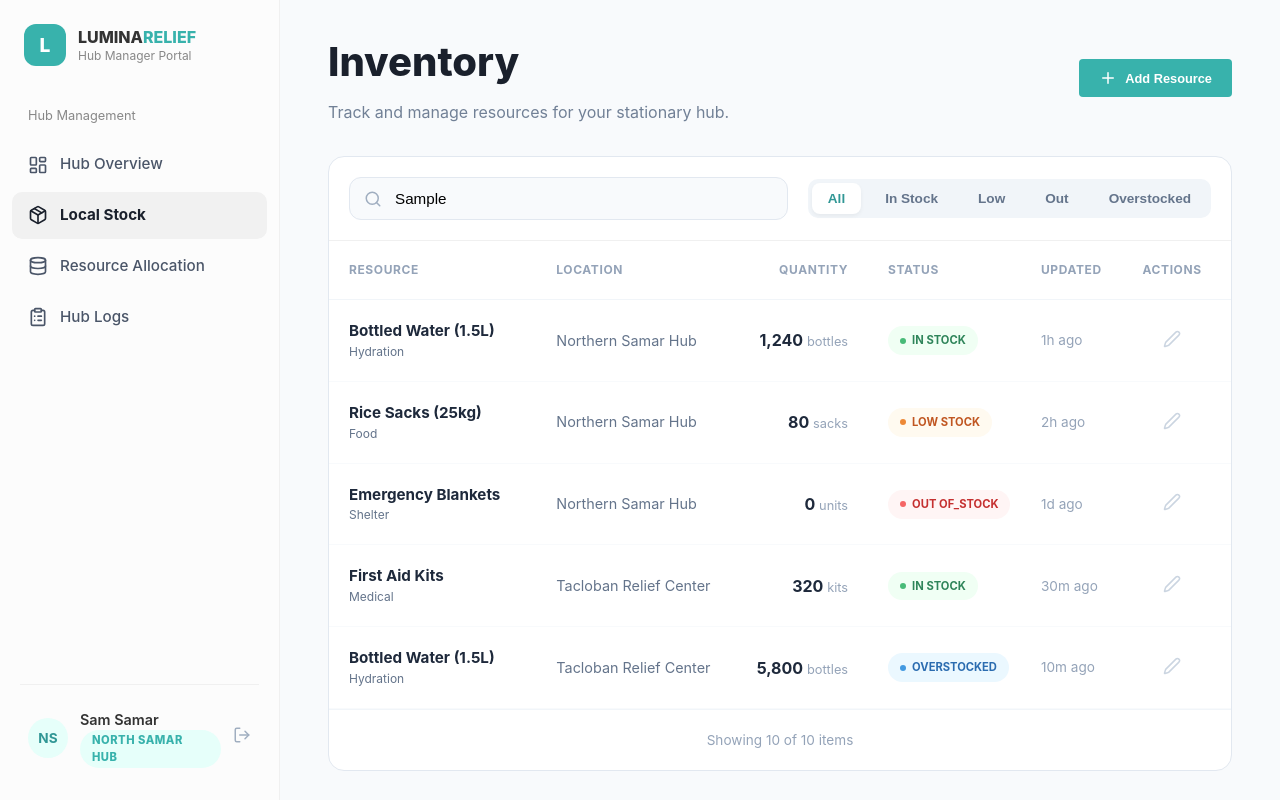
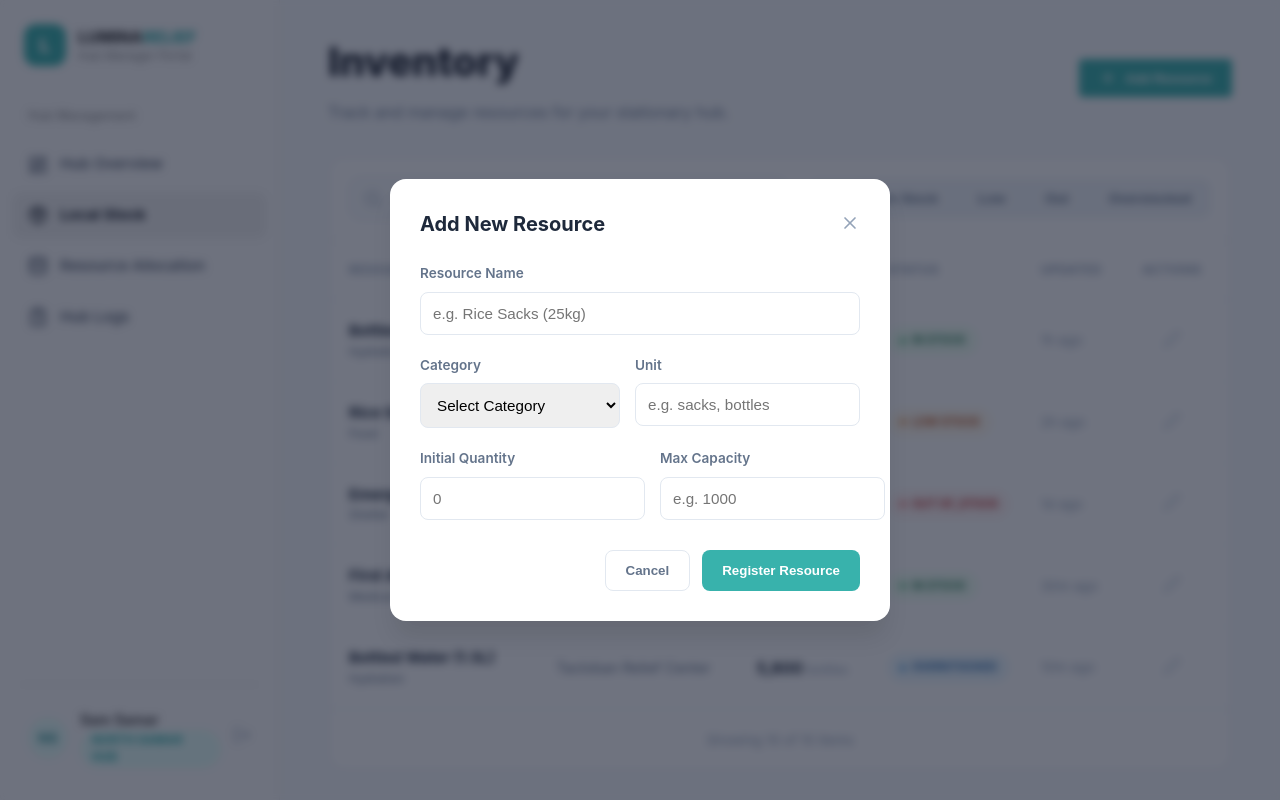
Before and after one commit to VMQ30/LuminaRelief, a React (Vite) app in the folder lumina-relief/: page /inventory in a window 1280 px wide. Both pictures are taken after typing "Sample" into the empty fields and a click on the button "Add Resource". Built offline with nearby package versions, Linux system fonts and the light colour scheme.

Commit message:
feat: added a modal to add resource to inventory

```diff
--- a/lumina-relief/src/routes/Inventory.jsx
+++ b/lumina-relief/src/routes/Inventory.jsx
@@ -8,13 +8,22 @@ import {
   Filter,
   Package,
   ChevronDown,
+  X,
 } from "lucide-react";
 import styles from "../styles/CompanyDashboard.module.css";
 
 const Inventory = () => {
   const [activeFilter, setActiveFilter] = useState("All");
+  const [isModalOpen, setIsModalOpen] = useState(false);
 
-  // Mock data matching your SQL schema and image_53d806.png
+  const [formData, setFormData] = useState({
+    name: "",
+    category: "",
+    unit: "",
+    quantity: "",
+    capacity: "",
+  });
+
   const stockItems = [
     {
       id: 1,
@@ -70,7 +79,17 @@ const Inventory = () => {
 
   const filters = ["All", "In Stock", "Low", "Out", "Overstocked"];
 
-  // Helper to get status color classes
+  const handleInputChange = (e) => {
+    const { name, value } = e.target;
+    setFormData({ ...formData, [name]: value });
+  };
+
+  const handleSubmit = (e) => {
+    e.preventDefault();
+    console.log("New Resource Data:", formData);
+    setIsModalOpen(false);
+  };
+
   const getStatusStyle = (status) => {
     switch (status) {
       case "IN_STOCK":
@@ -115,6 +134,7 @@ const Inventory = () => {
             </div>
             {/* ADD RESOURCE BUTTON */}
             <button
+              onClick={() => setIsModalOpen(true)}
               className={styles.viewAllBtn}
               style={{
                 background: "#38b2ac",
@@ -350,6 +370,104 @@ const Inventory = () => {
             </div>
           </div>
         </div>
+
+        {/* MODAL SECTION - This was missing */}
+        {isModalOpen && (
+          <div className={styles.modalOverlay}>
+            <div className={styles.modalContent}>
+              <div className={styles.modalHeader}>
+                <h3>Add New Resource</h3>
+                <button
+                  onClick={() => setIsModalOpen(false)}
+                  className={styles.closeBtn}
+                >
+                  <X size={20} />
+                </button>
+              </div>
+
+              <form onSubmit={handleSubmit} className={styles.modalForm}>
+                <div className={styles.formGroup}>
+                  <label>Resource Name</label>
+                  <input
+                    type="text"
+                    name="name"
+                    value={formData.name}
+                    placeholder="e.g. Rice Sacks (25kg)"
+                    required
+                    onChange={handleInputChange}
+                  />
+                </div>
+
+                <div className={styles.formRow}>
+                  <div className={styles.formGroup}>
+                    <label>Category</label>
+                    <select
+                      name="category"
+                      value={formData.category}
+                      required
+                      onChange={handleInputChange}
+                    >
+                      <option value="">Select Category</option>
+                      <option value="Food">Food</option>
+                      <option value="Hydration">Hydration</option>
+                      <option value="Medical">Medical</option>
+                      <option value="Shelter">Shelter</option>
+                    </select>
+                  </div>
+                  <div className={styles.formGroup}>
+                    <label>Unit</label>
+                    <input
+                      type="text"
+                      name="unit"
+                      value={formData.unit}
+                      placeholder="e.g. sacks, bottles"
+                      required
+                      onChange={handleInputChange}
+                    />
+                  </div>
+                </div>
+
+                <div className={styles.formRow}>
+                  <div className={styles.formGroup}>
+                    <label>Initial Quantity</label>
+                    <input
+                      type="number"
+                      name="quantity"
+                      value={formData.quantity}
+                      placeholder="0"
+                      required
+                      onChange={handleInputChange}
+                    />
+                  </div>
+                  <div className={styles.formGroup}>
+                    <label>Max Capacity</label>
+                    <input
+                      type="number"
+                      name="capacity"
+                      value={formData.capacity}
+                      placeholder="e.g. 1000"
+                      required
+                      onChange={handleInputChange}
+                    />
+                  </div>
+                </div>
+
+                <div className={styles.modalActions}>
+                  <button
+                    type="button"
+                    onClick={() => setIsModalOpen(false)}
+                    className={styles.cancelBtn}
+                  >
+                    Cancel
+                  </button>
+                  <button type="submit" className={styles.confirmBtn}>
+                    Register Resource
+                  </button>
+                </div>
+              </form>
+            </div>
+          </div>
+        )}
       </main>
     </div>
   );
--- a/lumina-relief/src/styles/CompanyDashboard.module.css
+++ b/lumina-relief/src/styles/CompanyDashboard.module.css
@@ -550,6 +550,108 @@
   background-color: #f8fafc; /* Matches the clean grey in the screenshots */
 }
 
+.modalOverlay {
+  position: fixed;
+  top: 0;
+  left: 0;
+  right: 0;
+  bottom: 0;
+  background: rgba(15, 23, 42, 0.6); /* Tinted dark blue backdrop */
+  display: flex;
+  align-items: center;
+  justify-content: center;
+  z-index: 1000;
+  backdrop-filter: blur(4px);
+}
+
+.modalContent {
+  background: white;
+  width: 100%;
+  max-width: 500px;
+  border-radius: 16px;
+  padding: 30px;
+  box-shadow: 0 20px 25px -5px rgba(0, 0, 0, 0.1);
+}
+
+.modalHeader {
+  display: flex;
+  justify-content: space-between;
+  align-items: center;
+  margin-bottom: 24px;
+}
+
+.modalHeader h3 {
+  font-size: 1.25rem;
+  font-weight: 700;
+  color: #1e293b;
+}
+
+.closeBtn {
+  background: none;
+  border: none;
+  color: #94a3b8;
+  cursor: pointer;
+}
+
+.modalForm {
+  display: flex;
+  flex-direction: column;
+  gap: 20px;
+}
+
+.formRow {
+  display: flex;
+  gap: 15px;
+}
+
+.formGroup {
+  display: flex;
+  flex-direction: column;
+  gap: 8px;
+  flex: 1;
+}
+
+.formGroup label {
+  font-size: 0.85rem;
+  font-weight: 600;
+  color: #64748b;
+}
+
+.formGroup input,
+.formGroup select {
+  padding: 12px;
+  border-radius: 8px;
+  border: 1px solid #e2e8f0;
+  font-size: 0.95rem;
+}
+
+.modalActions {
+  display: flex;
+  justify-content: flex-end;
+  gap: 12px;
+  margin-top: 10px;
+}
+
+.cancelBtn {
+  padding: 12px 20px;
+  border-radius: 8px;
+  border: 1px solid #e2e8f0;
+  background: white;
+  font-weight: 600;
+  color: #64748b;
+  cursor: pointer;
+}
+
+.confirmBtn {
+  padding: 12px 20px;
+  border-radius: 8px;
+  border: none;
+  background: #38b2ac;
+  color: white;
+  font-weight: 600;
+  cursor: pointer;
+}
+
 @media (max-width: 1100px) {
   .spanTwo {
     grid-column: span 1;
```
